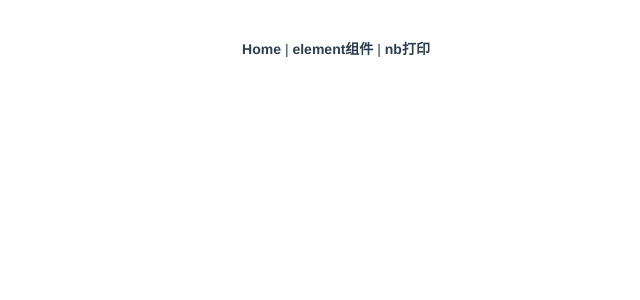
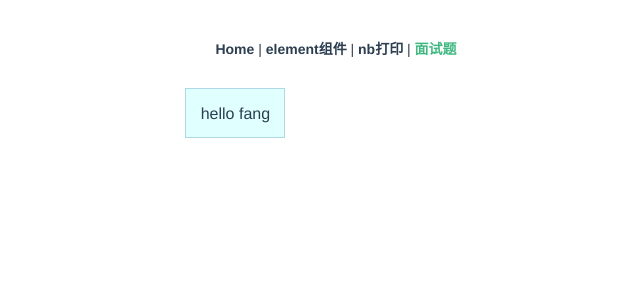
Before and after one commit to foreverfang/my-vue, a Vue app: page /print#/test in a window 1280 px wide. Shown: the top 300 px of the page, without its empty margins (304-944 px from the left). Built offline with nearby package versions, Linux system fonts and the light colour scheme; what vue-print-nb would draw is missing.

Commit message:
20210312改动提交

```diff
--- a/src/App.vue
+++ b/src/App.vue
@@ -3,7 +3,8 @@
     <div id="nav">
       <router-link to="/">Home</router-link> |
       <router-link to="/about">element组件</router-link> |
-      <router-link to="/print">nb打印</router-link>
+      <router-link to="/print">nb打印</router-link> |
+      <router-link to="/test">面试题</router-link>
     </div>
     <router-view/>
   </div>
--- a/src/router/index.js
+++ b/src/router/index.js
@@ -22,6 +22,11 @@ const routes = [
         path: '/print',
         name: 'Print',
         component: () => import(/* webpackChunkName: "about" */ '../views/print.vue')
+    },
+    {
+        path: '/test',
+        name: 'Test',
+        component: () => import('../views/test.vue')
     }
 ]
 
--- /dev/null
+++ b/src/views/test.vue
@@ -0,0 +1,48 @@
+<template>
+    <div class="test">
+        <div class="box">
+            hello fang
+        </div>
+    </div>
+</template>
+<script>
+export default {
+    data(){
+        return {}
+    }
+}
+</script>
+<style>
+.box {
+    box-sizing: border-box;
+    width: 100px;
+    height: 50px;
+    line-height: 50px;
+    text-align: center;
+    font-size: 16px;
+    border: 1px solid lightblue;
+    background: lightcyan;
+}
+/*方案1 定位*/
+/* body{
+    position: relative;
+}
+
+.box {
+    position: absolute;
+    left: 50%;
+    top: 50%;
+    margin-left: -50px;
+    margin-top: -25px;  */
+    /* transform: translate(-50%, 50%) */
+/* } */
+
+/* 方案2 display */
+body{
+    display: flex;
+    justify-content: center;
+    align-items: center;
+}
+
+
+</style>
```
